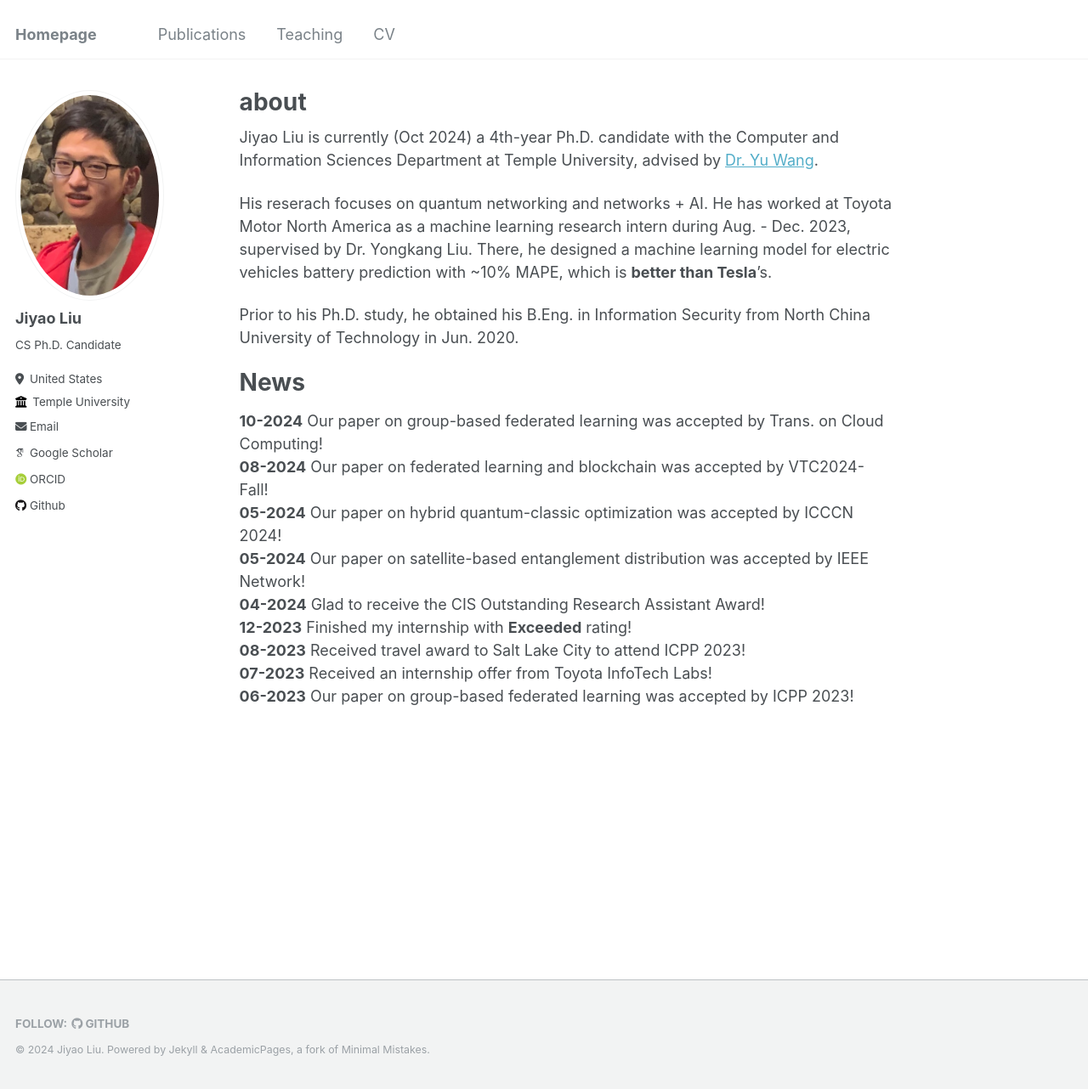
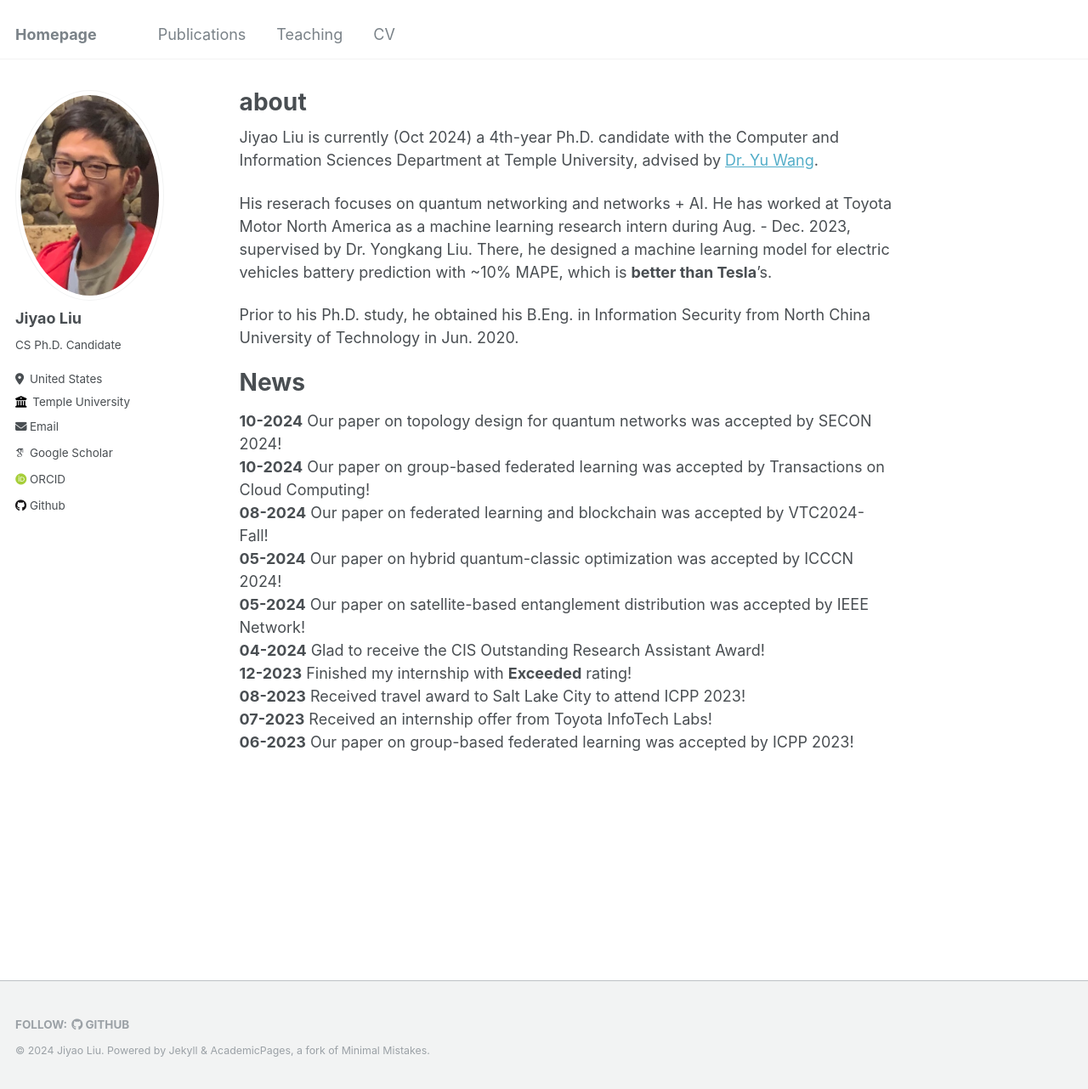
Before and after one commit to Jiyao17/jiyao17.github.io, a Jekyll site: the page built from _pages/about.md, in a window 1280 px wide and 1282 px high. Shown: the whole window at 85% size. Built offline with Jekyll 4.4.1, drawn with Linux system fonts in a browser that asks for light colours; some web fonts are replaced.

Commit message:
update for the secon paper

```diff
--- a/_pages/about.md
+++ b/_pages/about.md
@@ -15,7 +15,8 @@ Prior to his Ph.D. study, he obtained his B.Eng. in Information Security from No
 
 
 # News
-**10-2024**  Our paper on group-based federated learning was accepted by Trans. on Cloud Computing!
+**10-2024**  Our paper on topology design for quantum networks was accepted by SECON 2024!
+**10-2024**  Our paper on group-based federated learning was accepted by Transactions on Cloud Computing!
 **08-2024**  Our paper on federated learning and blockchain was accepted by VTC2024-Fall!
 **05-2024**  Our paper on hybrid quantum-classic optimization was accepted by ICCCN 2024!
 **05-2024**  Our paper on satellite-based entanglement distribution was accepted by IEEE Network!
```
Also changed, not shown: _pages/publications.md (+4 -0 lines), _pages/cv.md (line endings or trailing spaces).
